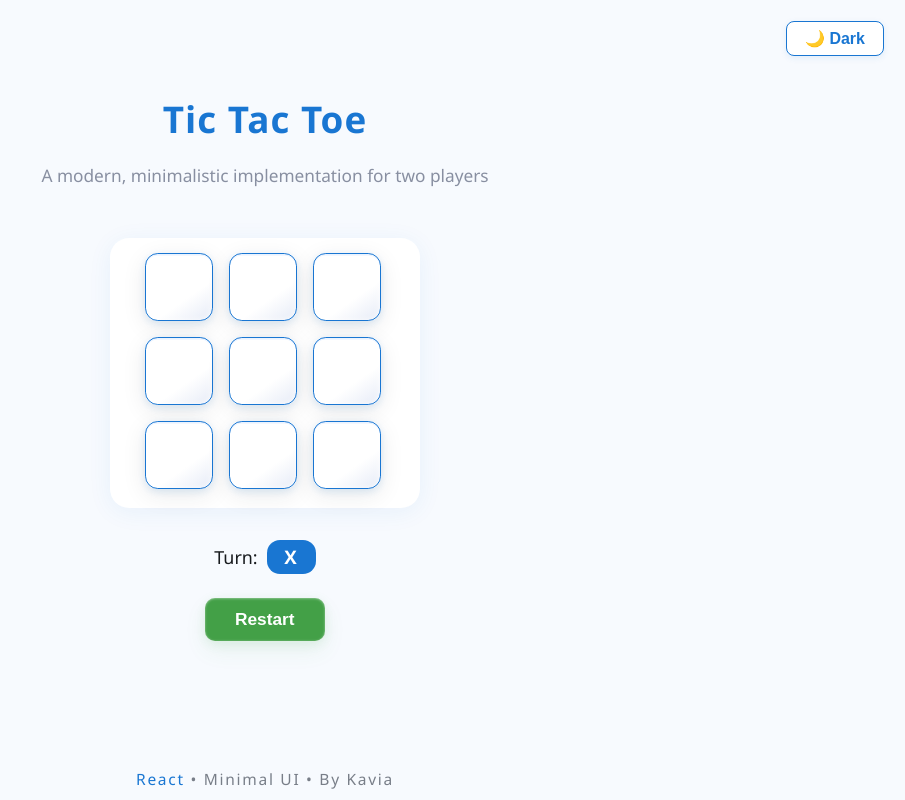
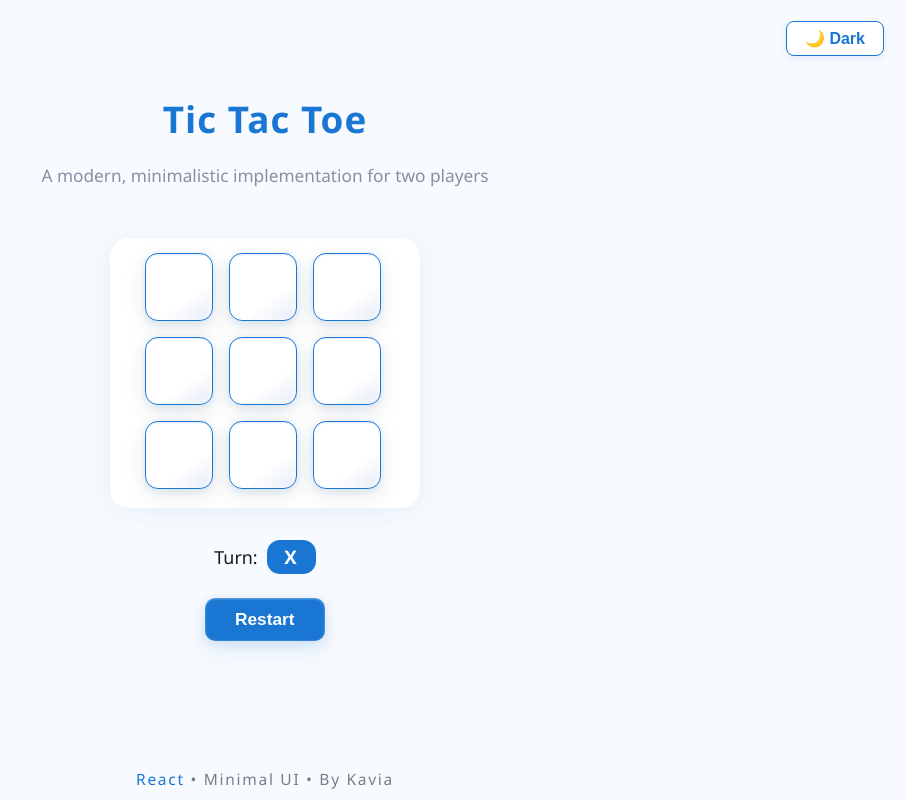
Before and after one commit to Nithya-Ganesan-2002/online-tic-tac-toe-3865, a React (Create React App) app in the folder tic_tac_toe_frontend/: page / in a window 1280 px wide. Shown: the whole page, without its empty margins (375-1280 px from the left). Built offline with nearby package versions, Linux system fonts and the light colour scheme.

Commit message:
CheckPoint - cgb81443b4

```diff
--- a/tic_tac_toe_frontend/src/App.css
+++ b/tic_tac_toe_frontend/src/App.css
@@ -227,10 +227,10 @@
 }
 /* 3D/Animated Restart Button Enhancements */
 .ttt-btn-restart {
-  background: var(--secondary);
+  background: var(--primary);
   box-shadow:
-    0 2.5px 12px rgba(67,160,71,0.11), /* soft green shadow */
-    0 10px 22px 0 rgba(67,160,71,0.08),
+    0 2.5px 12px rgba(25,118,210,0.13), /* soft blue shadow */
+    0 10px 22px 0 rgba(25,118,210,0.10),
     0 0.5px 2.5px #fff8 inset;
   position: relative;
   /* 3D simulated elevation */
@@ -286,7 +286,7 @@
   color: var(--white);
   box-shadow:
     0 7px 24px rgba(211,47,47,0.13), /* accent (red) shadow */
-    0 1.5px 10px 0 rgba(67,160,71,0.12);
+    0 1.5px 10px 0 rgba(25,118,210,0.13);
   outline: none;
 }
 
```
